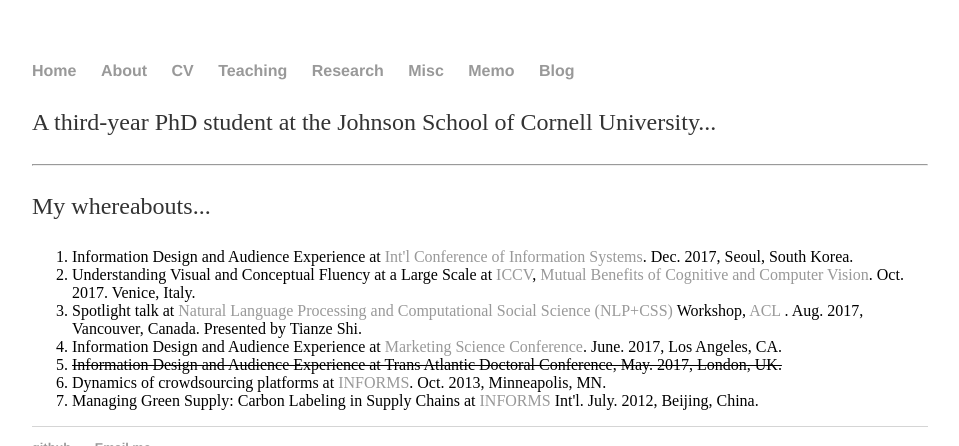
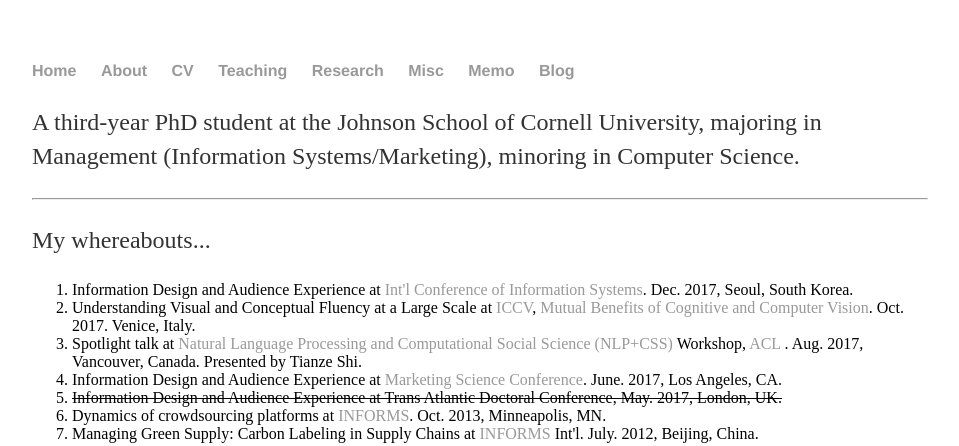
Before and after one commit to shenglih/shenglih.github.io, a Jekyll site: the page built from About/index.html, in a window 1280 px wide, cut to the strip 0-446 px from the top of the page. Shown: the whole strip, without its empty margins (160-1119 px from the left). Built offline with Jekyll 4.4.1, drawn with Linux system fonts in a browser that asks for light colours.

Commit message:
Update index.html

```diff
--- a/About/index.html
+++ b/About/index.html
@@ -3,7 +3,7 @@
 title: Shengli Hu, About
 ---
 <div class="blurb">
-	<p> A third-year PhD student at the Johnson School of Cornell University... </p>
+	<p> A third-year PhD student at the Johnson School of Cornell University, majoring in Management (Information Systems/Marketing), minoring in Computer Science. </p>
 
 	<hr>
 
```
